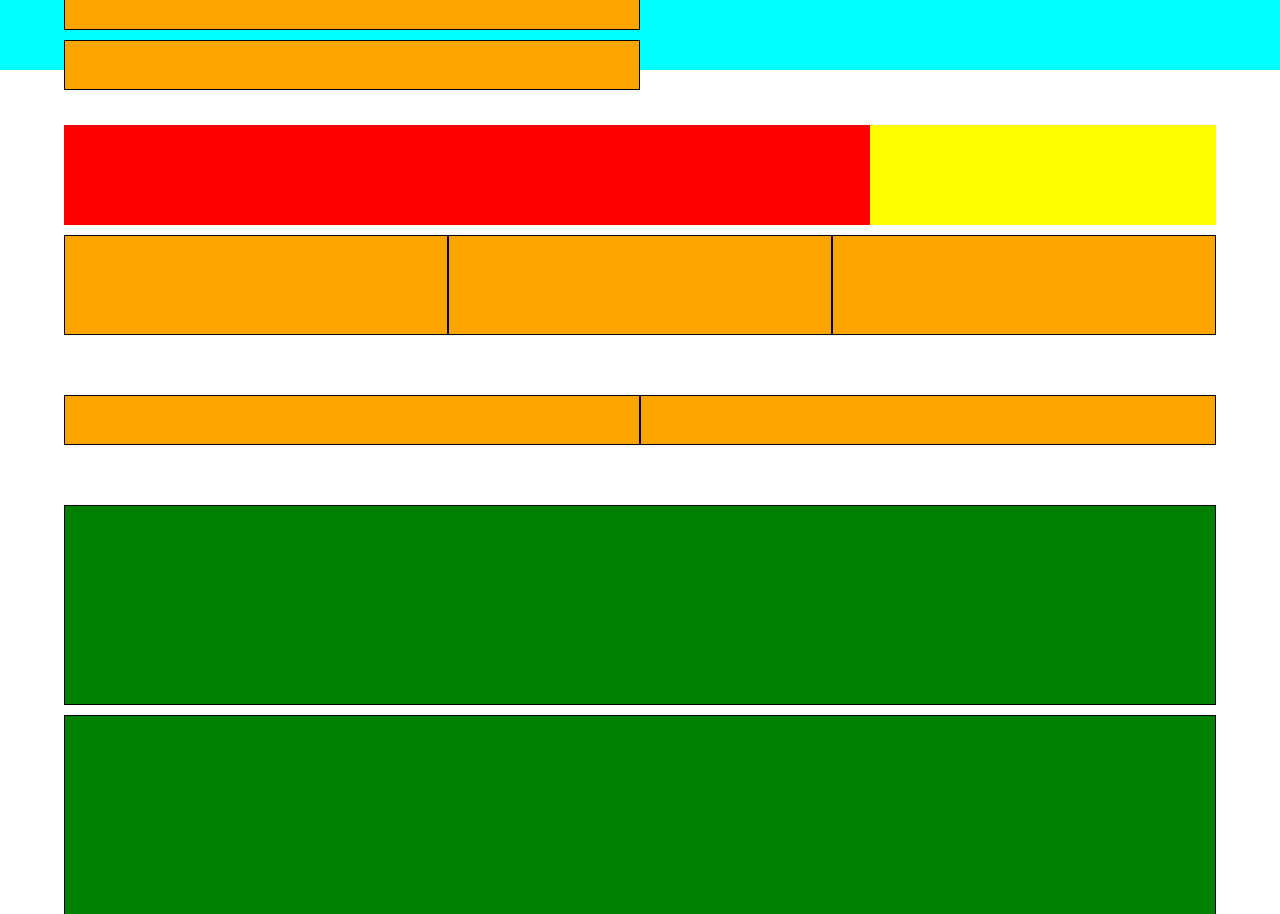
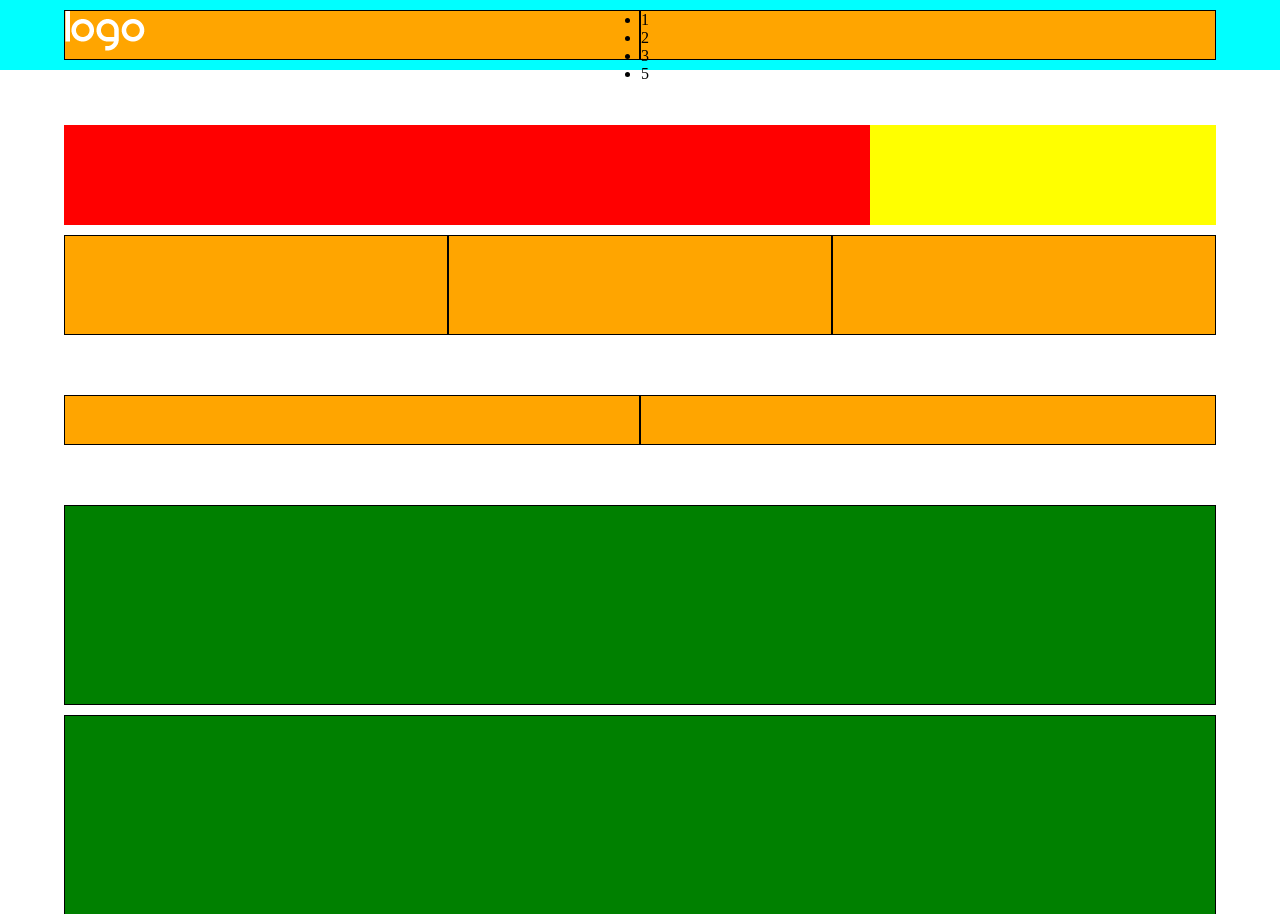
Before and after one commit to LucaFaedda/htmlcss-responsive-layout, a plain HTML site: page index.html in a window 1280 px wide. Shown: the top 914 px of the page. Drawn offline with Linux system fonts and the light colour scheme.

Commit message:
sistemato header

```diff
--- a/css/style.css
+++ b/css/style.css
@@ -40,6 +40,10 @@ header{
     width: 100%;
     height: 200px;
     background-color: pink;
+}
+
+header .row{
+    flex-direction: row;
 }
 
 .row{
@@ -95,6 +99,10 @@ header{
 }
 
 
+.list-desktop{
+    display: none;
+}
+
 /* Responsive  */
 
 @media screen and (min-width:768px){
@@ -144,6 +152,15 @@ header{
 
 @media  screen and (min-width:991px) {
 
+    .hamburger{
+        display: none;
+    }
+
+    .list-desktop{
+        display: block;
+    }
+
+
     .bk-purple .row{
         flex-direction: row;
     }
--- a/index.html
+++ b/index.html
@@ -5,6 +5,7 @@
         <meta http-equiv="X-UA-Compatible" content="IE=edge">
         <meta name="viewport" content="width=device-width, initial-scale=1.0">
         <link rel="stylesheet" href="./css/style.css">
+        <link rel="stylesheet" href="https://cdnjs.cloudflare.com/ajax/libs/font-awesome/6.2.0/css/all.min.css" integrity="sha512-xh6O/CkQoPOWDdYTDqeRdPCVd1SpvCA9XXcUnZS2FmJNp1coAFzvtCN9BmamE+4aHK8yyUHUSCcJHgXloTyT2A==" crossorigin="anonymous" referrerpolicy="no-referrer" >
         <title>Responsive Layout</title>
     </head>
     <body>
@@ -12,10 +13,19 @@
             <div class="container">
                 <div class="row">
                     <div class="col-50">
+                        <img src="./img/logo.png" alt="logo">
 
                     </div>
                     <div class="col-50">
-
+                        <p class="hamburger"><i class="fa-sharp fa-solid fa-bars"></i></p>
+                        <div class="list-desktop">
+                            <ul>
+                                <li>1</li>
+                                <li>2</li>
+                                <li>3</li>
+                                <li>5</li>
+                            </ul>
+                        </div>
                     </div>
                 </div>
             </div>
```
